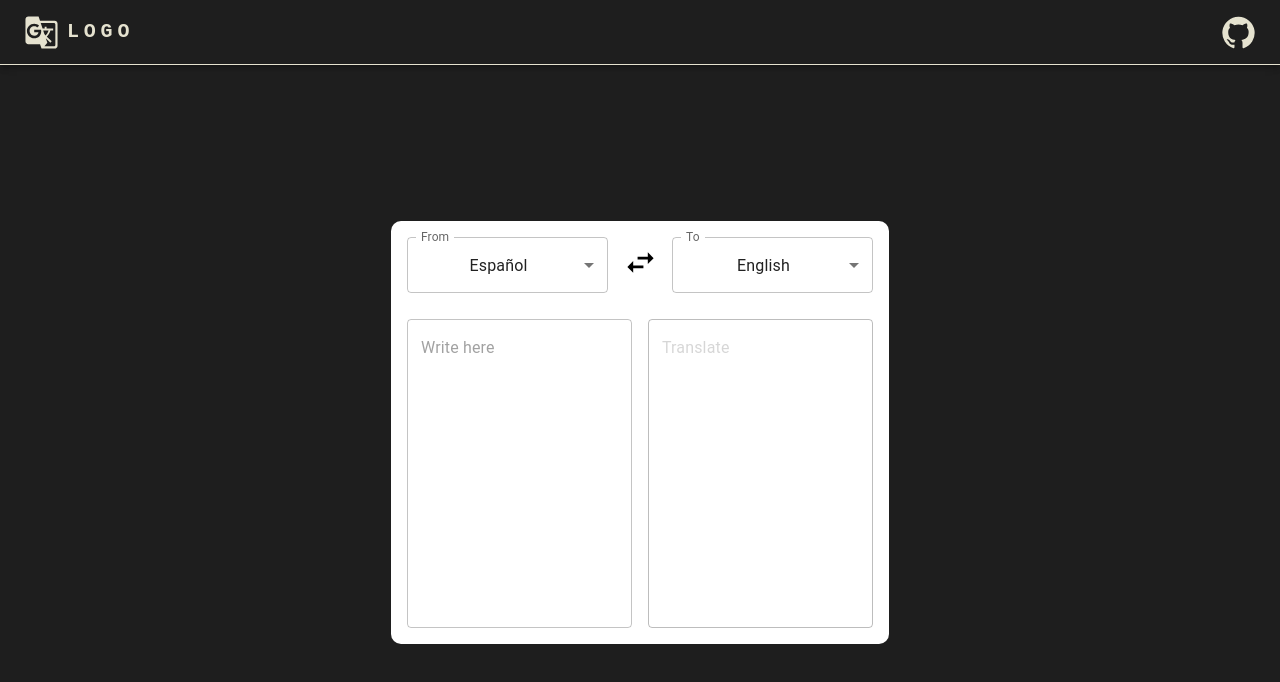
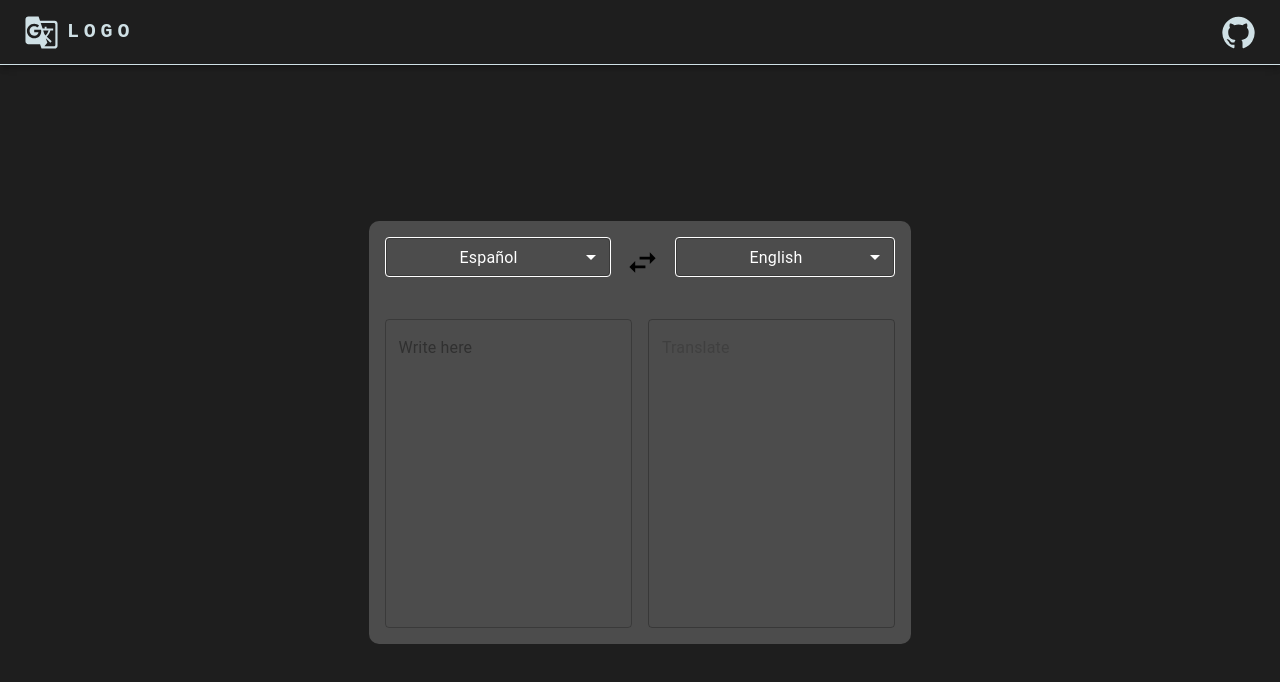
Before and after one commit to juancabana/CabanaTranslate, a React (Vite) app: page / in a window 1280 px wide. Shown: the top 682 px of the page. Built offline with nearby package versions, Linux system fonts and the light colour scheme.

Commit message:
styled Selects

```diff
--- a/src/components/DownContent.jsx
+++ b/src/components/DownContent.jsx
@@ -11,6 +11,7 @@ const ContainerContent = styled(Container)(() => ({
   display: 'flex',
   gap: '1rem',
   marginTop: '2rem',
+
 }))
 
 const InputText = styled(TextField)(() => ({
@@ -18,6 +19,7 @@ const InputText = styled(TextField)(() => ({
   padding: '0px',
   borderRadius: '10px',
   border: 'none',
+
 }))
 const OutputText = styled(TextField)(() => ({
   width: '100%',
@@ -63,11 +65,19 @@ const DownContent = () => {
   return (
     <Fragment>
       <ContainerContent style={{ padding: '0px' }} >
+        <InputText
+        multiline
+        rows={12}
+        value={currentText}
+        onChange={(e) => handleFromText(e)}
+        placeholder="Write here" />
 
-          <InputText multiline rows={12}  value={currentText} onChange={(e) => handleFromText(e)} placeholder="Write here" />
-
-
-          <OutputText multiline rows={12}  value={isLoading ? 'Loading...' : currentResult} disabled={true} placeholder="Translate"/>
+        <OutputText
+        multiline
+        rows={12}
+        value={isLoading ? 'Loading...' : currentResult}
+        disabled={true}
+        placeholder="Translate" />
       </ContainerContent>
     </Fragment>
   );
--- a/src/components/FromLanguage.jsx
+++ b/src/components/FromLanguage.jsx
@@ -13,19 +13,25 @@ const FromLanguage = ({ languages }) => {
     return (
 
         <Fragment>
-            <FormControl sx={{ minWidth: 80, width: '100%', height: '100%', boxSizing: 'border-box', }}>
-                <InputLabel className="border" id="demo-simple-select-autowidth-label">From</InputLabel>
                 <Select
                     value={currentFromLanguage}
                     autoWidth
-                    label="From "
-                    style={{  borderColor: '#FFFFFF' }}
+                    // label="From "
+                    sx={{
+                        width: "100%",
+                        height: 40,
+                        marginRight: 15,
+                        border: "1px solid #ffffff",
+                        color: "#fff",
+                        "& .MuiSvgIcon-root": {
+                            color: "white",
+                        },
+                        }}
                 >
                     {languages.map((language, index) => (
                         <MenuItem onClick={() => handleChange(index)} key={language.value} value={language.value}>{language.label}</MenuItem>
                     ))}
                 </Select>
-            </FormControl>
 
         </Fragment>
     );
--- a/src/components/Header.jsx
+++ b/src/components/Header.jsx
@@ -8,10 +8,10 @@ import GitHubIcon from '@mui/icons-material/GitHub';
 const Header = () => {
 
     return (
-        <AppBar position="static" style={{backgroundColor: 'transparent', borderBottom: '1px solid #e5e2cf', boxSizing: 'border-box'}}>
+        <AppBar position="static" style={{backgroundColor: 'transparent', borderBottom: '1px solid #CFE0E5', boxSizing: 'border-box'}}>
             <Container maxWidth="xl">
                 <Toolbar disableGutters>
-                    <GTranslateIcon fontSize='large' sx={{ display: { xs: 'none', md: 'flex' }, mr: 1, color: '#e5e2cf' }} />
+                    <GTranslateIcon fontSize='large' sx={{ display: { xs: 'none', md: 'flex' }, mr: 1, color: '#CFE0E5' }} />
                     <Typography
                         variant="h6"
                         noWrap
@@ -23,14 +23,14 @@ const Header = () => {
                             fontFamily: 'monospace',
                             fontWeight: 700,
                             letterSpacing: '.3rem',
-                            color: '#e5e2cf',
+                            color: '#CFE0E5',
                             textDecoration: 'none',
                         }}
                     >
                         LOGO
                     </Typography>
 
-                    <GTranslateIcon fontSize='large' sx={{ display: { xs: 'flex', md: 'none' }, mr: 1 }} />
+                    <GTranslateIcon fontSize='large' sx={{ display: { xs: 'flex', md: 'none' }, mr: 1, color: '#CFE0E5' }} />
                     <Typography
                         variant="h5"
                         noWrap
@@ -43,7 +43,7 @@ const Header = () => {
                             fontFamily: 'monospace',
                             fontWeight: 700,
                             letterSpacing: '.3rem',
-                            color: 'inherit',
+                            color: '#CFE0E5',
                             textDecoration: 'none',
                         }}
                     >
@@ -54,7 +54,7 @@ const Header = () => {
                     <Box sx={{ flexGrow: 0 }}>
                         <Tooltip >
                             <IconButton sx={{ p: 0 }}>
-                                <GitHubIcon fontSize='large' style={{color: '#e5e2cf'}}/>
+                                <GitHubIcon fontSize='large' style={{color: '#CFE0E5    '}}/>
                             </IconButton>
                         </Tooltip>
 
--- a/src/components/ToLanguage.jsx
+++ b/src/components/ToLanguage.jsx
@@ -15,20 +15,25 @@ const ToLanguage = ({ languages }) => {
 
     return (
         <Fragment>
-            <FormControl sx={{ minWidth: 80, width: '100%', height: '100%', boxSizing: 'border-box' }}>
-                <InputLabel id="demo-simple-select-autowidth-label">To</InputLabel>
+
                 <Select
-                    labelId="demo-simple-select-autowidth-label"
-                    id="demo-simple-select-autowidth"
                     value={currentToLanguage}
                     autoWidth
-                    label="To"
+                    sx={{
+                        width: "100%",
+                        height: 40,
+                        marginRight: 15,
+                        border: "1px solid #ffffff",
+                        color: "#fff",
+                        "& .MuiSvgIcon-root": {
+                            color: "white",
+                        },
+                        }}
                 >
                     {languages.map((language, index) => (
                         <MenuItem onClick={() => handleChange(index)} key={language.value} value={language.value}>{language.label}</MenuItem>
                     ))}
                 </Select>
-            </FormControl>
 
         </Fragment>
     );
--- a/src/components/TranstalorContent.jsx
+++ b/src/components/TranstalorContent.jsx
@@ -7,11 +7,13 @@ const TranstalorContent = () => {
   const theme = useTheme(); // Utiliza el hook useTheme para acceder al theme
 
   const TranstalorWrapper = styled(Box)(() => ({
-    backgroundColor: '#ffffff',
+    backgroundColor: '#4c4c4c',
     height: 'auto',
     padding: '1rem',
     borderRadius: '10px',
-    boxSizing: 'border-box'
+    boxSizing: 'border-box',
+    // border: '1px solid #CFE0E5',
+
   }))
   const BoxContainer = styled('div')(() => ({
     height: 'calc(100vh - 65px)',
```
Also changed, not shown: 1 other file (tests, documents, lock files or other folders).
